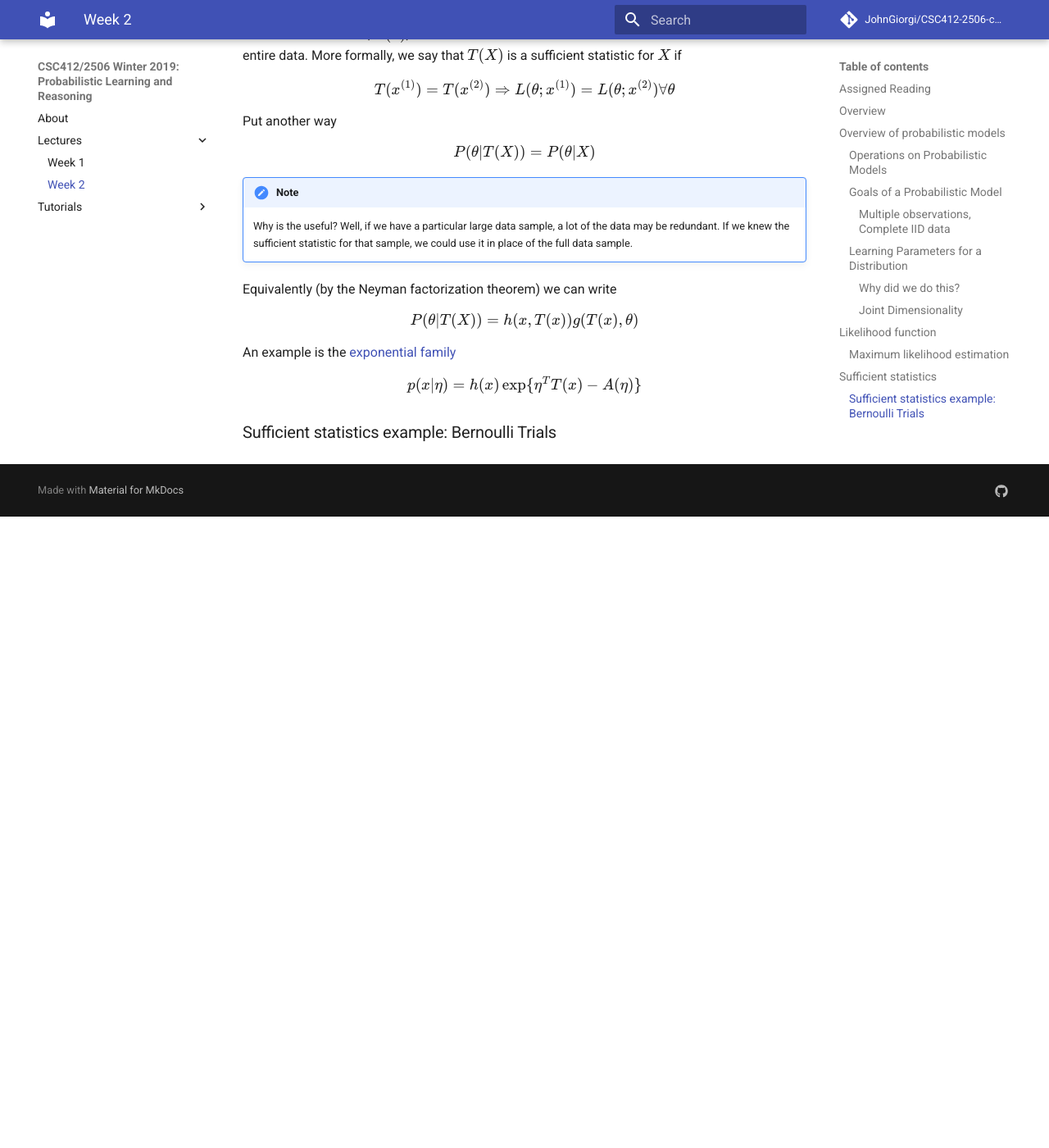
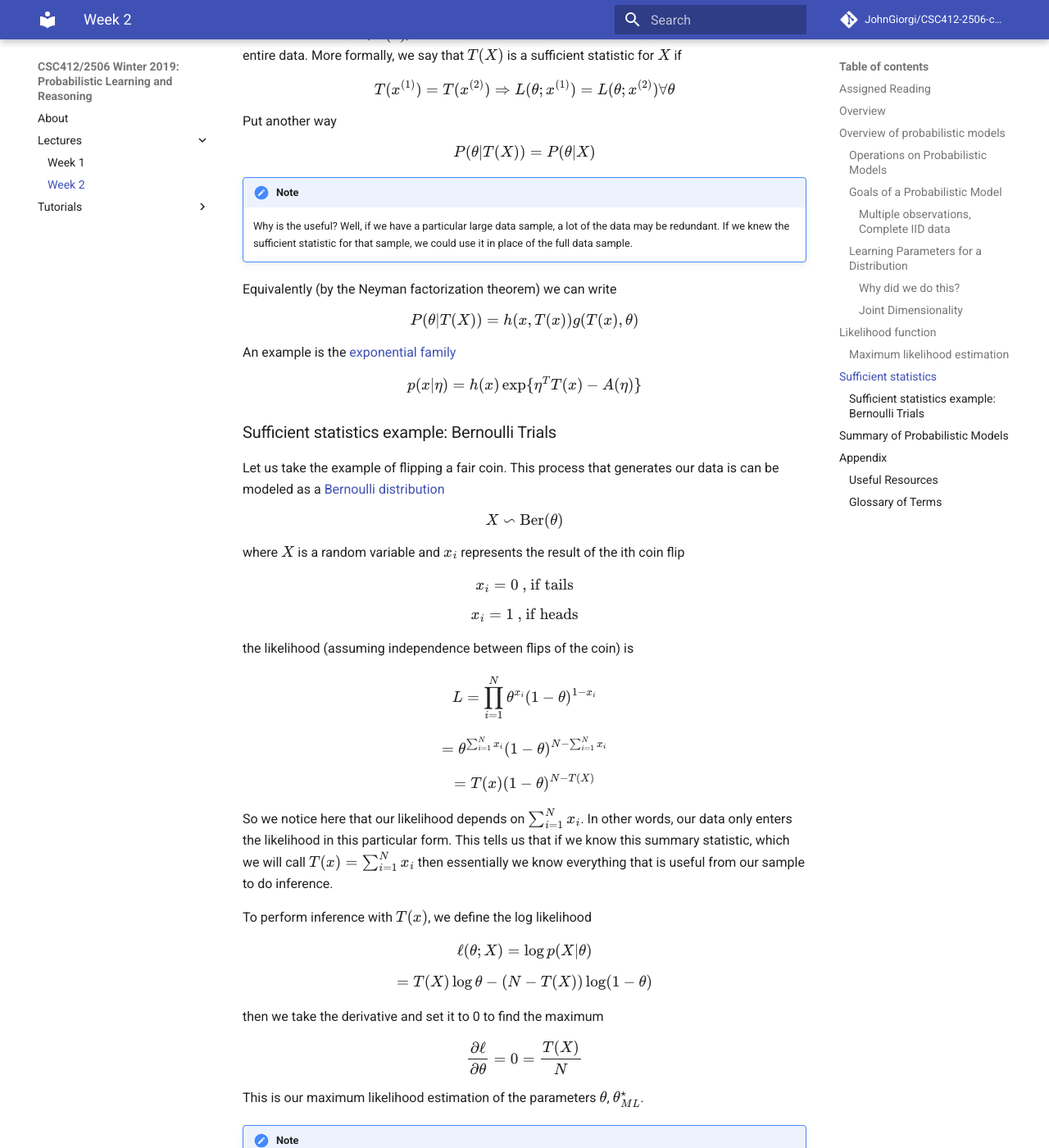
Before and after one commit to JohnGiorgi/CSC412-2506-course-notes, an MkDocs documentation site: the page built from docs/lectures/week_2.md, in a window 1280 px wide and 1400 px high, scrolled down 6511 px. Shown: the whole window at 82% size. Built offline with MkDocs 1.6.1 and Material for MkDocs 9.7.7, drawn with Linux system fonts in a browser that asks for light colours; formulas are drawn with MathJax 3; comment, search, counter and statistics services are not loaded; before the commit the page ends 7141 px from its top, so only the background shows below that; some of the changed text lies outside the part shown.

Commit message:
:books: Finish lecture 2 blackboard content

```diff
--- a/docs/lectures/week_2.md
+++ b/docs/lectures/week_2.md
@@ -206,3 +206,52 @@
 \[p(x | \eta) = h(x)\exp\{\eta^TT(x)-A(\eta)\}\]
 
 ### Sufficient statistics example: Bernoulli Trials
+
+Let us take the example of flipping a fair coin. This process that generates our data is can be modeled as a [Bernoulli distribution](https://en.wikipedia.org/wiki/Bernoulli_distribution)
+
+\[X \backsim \text{Ber}(\theta)\]
+
+where \(X\) is a random variable and \(x_i\) represents the result of the ith coin flip
+
+\\[x_i = 0 \text{ , if tails}\\]
+\\[x_i = 1 \text{ , if heads}\\]
+
+the likelihood (assuming independence between flips of the coin) is
+
+\\[L = \prod_{i=1}^N \theta^{x_i}(1-\theta)^{1-x_i}\\]
+\\[= \theta^{\sum_{i=1}^N x_i}(1-\theta)^{N-\sum_{i=1}^N x_i}\\]
+\\[= T(x)(1-\theta)^{N-T(X)}\\]
+
+So we notice here that our likelihood depends on \(\sum_{i=1}^N x_i\). In other words, our data only enters the likelihood in this particular form. This tells us that if we know this summary statistic, which we will call \(T(x) = \sum_{i=1}^N x_i\) then essentially we know everything that is useful from our sample to do inference.
+
+To perform inference with \(T(x)\), we define the log likelihood
+
+\\[\ell(\theta ; X) = \log p(X | \theta)\\]
+\\[ = T(X) \log \theta - (N - T(X)) \log(1-\theta) \\]
+
+then we take the derivative and set it to 0 to find the maximum
+
+\[\frac{\partial \ell}{\partial \theta} = 0 = \frac{T(X)}{N}\]
+
+This is our maximum likelihood estimation of the parameters \(\theta\), \(\theta^{\star}_{ML}\).
+
+!!! note
+    See [Lecture 2 slides](http://www.cs.toronto.edu/~jessebett/CSC412/content/week2/lec2.pdf) 10-13 for more examples.
+
+## Summary of Probabilistic Models
+
+In general, _learning_ the parameters of a probabilistic model depends on whether our variables are observed or partially observed, continuous or discrete
+
+|                              | Continuous                                        | Discrete                                             |
+| ---------------------------- | ------------------------------------------------- | ---------------------------------------------------- |
+| Fully observed variables     | Bespoke estimates from calculus                   | Normalized counts                                    |
+| Partially observed variables | Variational inference, recognition networks, [MCMC](https://en.wikipedia.org/wiki/Markov_chain_Monte_Carlo) | Message passing, variable elimination, [junction tree](https://en.wikipedia.org/wiki/Tree_decomposition) |
+
+
+## Appendix
+
+### Useful Resources
+
+- Helpful [video](https://youtu.be/5j4E2FRR384) on sufficient statistics.
+
+### Glossary of Terms
```
Also changed, not shown: docs/lectures/week_1.md (+1 -1 lines).
